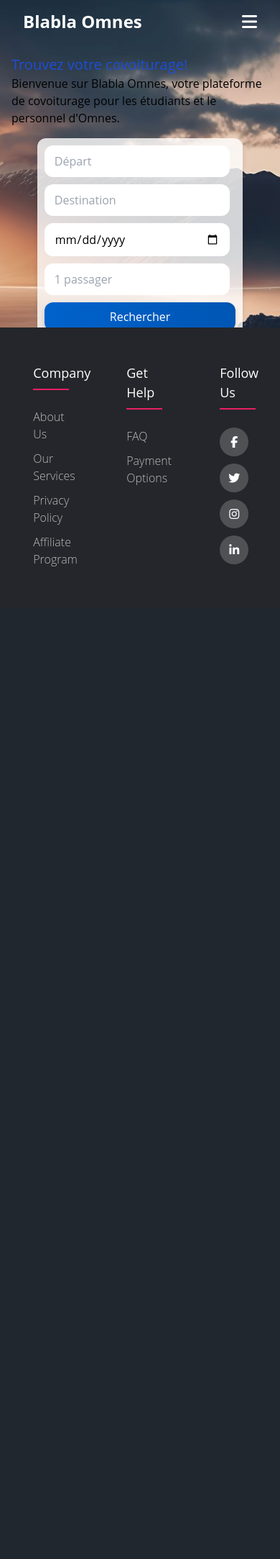
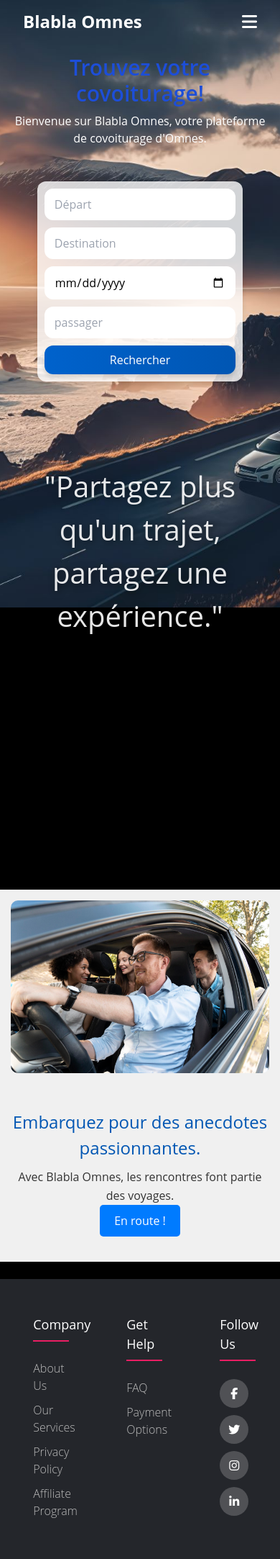
Before and after one commit to Nicolas-cottez/Projet-blabla, a PHP site: page /main.php in a window 390 px wide. Shown: the whole page at 72% size. Before the commit the page ends 787 px from the top, so only its background shows below. Run offline with PHP 8.4, Linux system fonts and the light colour scheme; some libraries are stand-ins or nearby versions.

Commit message:
ajout sur page principale

```diff
--- a/footer.php
+++ b/footer.php
@@ -1,12 +1,8 @@
 <style>
     footer {
         background: #24262b;
-        /*couleur*/
         padding: 50px 0;
-        /*distance haut et bas*/
-        position: absolute;
-        left: 0;
-        right: 0;
+        width: 100%;
         bottom: 0; /* bas de page */
     }
 
--- a/main.php
+++ b/main.php
@@ -5,7 +5,7 @@
     <meta charset="UTF-8">
     <meta name="viewport" content="width=device-width, initial-scale=1.0">
     <script src="https://cdn.tailwindcss.com"></script><!--inclu tailwind-->
-    <link rel="stylesheet" href="style.css"> <!--inclu le css-->
+    <link rel="stylesheet" href="style.css"> <!-- inclu le css -->
     <link rel="stylesheet" href="https://cdnjs.cloudflare.com/ajax/libs/font-awesome/6.5.2/css/all.min.css" integrity="sha512-SnH5WK+bZxgPHs44uWIX+LLJAJ9/2PkPKZ5QiAj6Ta86w+fsb2TkcmfRyVX3pBnMFcV7oQPJkl9QevSCWr3W6A==" crossorigin="anonymous" referrerpolicy="no-referrer" /><!--inclu les fonts-->
 
     <script src="https://ajax.googleapis.com/ajax/libs/jquery/3.7.1/jquery.min.js"></script> <!--inclu jquery-->
@@ -15,21 +15,42 @@
 
 <body>
 
+
     <?php include 'Header.php'; ?>
 
-    <main class="p-4">
-    <section>
-        <h2 class="text-blue-700 text-xl">Trouvez votre covoiturage!</h2>
-        <p>Bienvenue sur Blabla Omnes, votre plateforme de covoiturage pour les étudiants et le personnel d'Omnes.</p>
+    <main role="main">
+        <section class="p-4 text-center bg-transparent">
+            <h2 class="text-3xl text-blue-700 font-semibold">Trouvez votre covoiturage!</h2>
+            <p class="text-white mt-2 max-w-2xl mx-auto">
+                Bienvenue sur Blabla Omnes, votre plateforme de covoiturage d'Omnes.
+            </p>
+        </section>
+
+        <section class="p-4">
             <form id="searchForm" class="search-bar mt-4">
                 <input type="text" id="departure" name="departure" placeholder="Départ" class="search-input">
                 <input type="text" id="destination" name="destination" placeholder="Destination" class="search-input">
-            <input type="date" id="date" name="date" class="search-input date">
-            <input type="number" id="passengers" name="passengers" placeholder="1 passager" class="search-input">
-            <button type="submit" class="search-button">
-                Rechercher
-            </button>
+                <input type="date" id="date" name="date" class="search-input">
+                <input type="number" id="passengers" name="passengers" placeholder="passager" class="search-input">
+                <button type="submit" class="search-button">Rechercher</button>
             </form>
+        </section>
+
+
+        <section class="covoiturage-highlight">
+            <h1>"Partagez plus qu'un trajet, partagez une expérience."</h1>
+        </section>
+
+
+        <section class="story-section">
+            <div class="story-image">
+                <img src="image\covoiturage.jpg" alt="personnage dans voiture">
+            </div>
+            <div class="story-content">
+                <h2>Embarquez pour des anecdotes passionnantes.</h2>
+                <p>Avec Blabla Omnes, les rencontres font partie des voyages.</p>
+                <button>En route !</button>
+            </div>
         </section>
     </main>
 
--- a/style.css
+++ b/style.css
@@ -1,21 +1,22 @@
-* {
+body, html{
+    height: 100%;
     margin: 0;
     padding: 0;
-    box-sizing: border-box;
-    font-family: 'Open Sans', sans-serif;
+    display: flex;
+    flex-direction: column;
 }
+body {
 
-body {
-    height: 100vh;
     background-color: black;
     background-image: url("image/fond.jpg");
     background-size: cover;
     background-position: center;
     background-repeat: no-repeat;
-    display: flex;
-    flex-direction: column;
+    box-sizing: border-box;
+    font-family: 'Open Sans', sans-serif;
 }
 
+/*----------------pour la partie de la bar de recherche-------------------*/
 .search-bar {
     display: flex;
     justify-content: space-between;
@@ -28,7 +29,8 @@ body {
     margin: 0 auto;
 }
 
-.search-input, .search-button {
+.search-input,
+.search-button {
     border: 2px solid transparent;
     padding: 8px 12px;
     border-radius: 12px;
@@ -59,24 +61,146 @@ body {
 }
 
 /* Responsive */
-@media (max-width: 992px) {
+@media (max-width: 576px) {
     .search-bar {
-        flex-wrap: wrap;
-        justify-content: center;
+        flex-direction: column;
+        align-items: stretch;
     }
 
-    .search-input {
-        flex-basis: 100%;
+    .search-input,
+    .search-button {
+        width: 100%;
         margin-bottom: 10px;
     }
 
+    .search-input:last-child {
+        margin-bottom: 0;
+    }
+
     .search-button {
-        flex-basis: 100%;
+        margin-bottom: 0;
     }
 }
 
-@media (max-width: 576px) {
-    .search-input, .search-button {
-        width: 100%;
+
+/*--------------------------pour la partie phrase millieu-----------------------------------*/
+
+.covoiturage-highlight {
+    display: flex;
+    align-items: center;
+    justify-content: center;
+    height: auto;
+    padding: 100px 20px;
+    margin-bottom: 80px;
+    color: rgba(255, 255, 255, 0.9);
+    text-align: center;
+    text-shadow: 2px 2px 10px rgba(0, 0, 0, 0.5);
+    position: relative;
+    overflow: hidden;
+    background: none;
+}
+
+.covoiturage-highlight h1 {
+    font-size: 3rem;
+    max-width: 1200px;
+    opacity: 0;
+    animation: effet 2s ease-out forwards;
+}
+
+@keyframes effet {
+    0% {
+        transform: translateY(-20px);
+        opacity: 0;
+
+    }
+
+    100% {
+        transform: translateY(0);
+        opacity: 1;
+
     }
 }
+
+/*-----------------------------------pour la partie commentaire--------------------------------*/
+.story-section {
+    margin-top: 250px;
+    display: flex;
+    align-items: center;
+    justify-content: space-between;
+    padding: 20px;
+    background-color: #f0f0f0;
+    gap: 20px
+}
+
+.story-image img {
+    width: 100%;
+    height: auto;
+    border-radius: 10px;
+}
+.story-image {
+    flex: 0 0 40%; /* Fixes width, prevents growth and shrink */
+    padding-right: 20px; /* Ensures some space between the image and the text */
+}
+
+.story-content {
+    flex: 1;
+    padding-left: 20px;
+}
+
+.story-content h2 {
+    color: #0056b3;
+    font-size: 24px;
+    margin-bottom: 10px;
+}
+
+.story-content p {
+    font-size: 16px;
+    color: #333;
+    line-height: 1.6;
+}
+
+.story-content button {
+    background-color: #007bff;
+    color: white;
+    border: none;
+    padding: 10px 20px;
+    font-size: 16px;
+    cursor: pointer;
+    border-radius: 5px;
+    transition: background-color 0.3s ease;
+}
+
+.story-content button:hover {
+    background-color: #0056b3;
+}
+
+@media (max-width: 768px) {
+    .story-section {
+        flex-direction: column;
+        text-align: center;
+    }
+
+    .covoiturage-highlight h1 {
+        font-size: 2.5rem;
+    }
+
+    .story-image,
+    .story-content {
+        width: 100%;
+        padding: 0;
+    }
+
+    .story-image img {
+        max-width: 600px;
+        margin-bottom: 10px;
+    }
+
+
+    .story-section {
+        padding: 15px;
+    }
+
+    .story-content {
+        padding: 20px 0;
+    }
+}
```
Also changed, not shown: image/covoiturage.jpg (added). Lines whose indentation alone changed are shown as unchanged.
